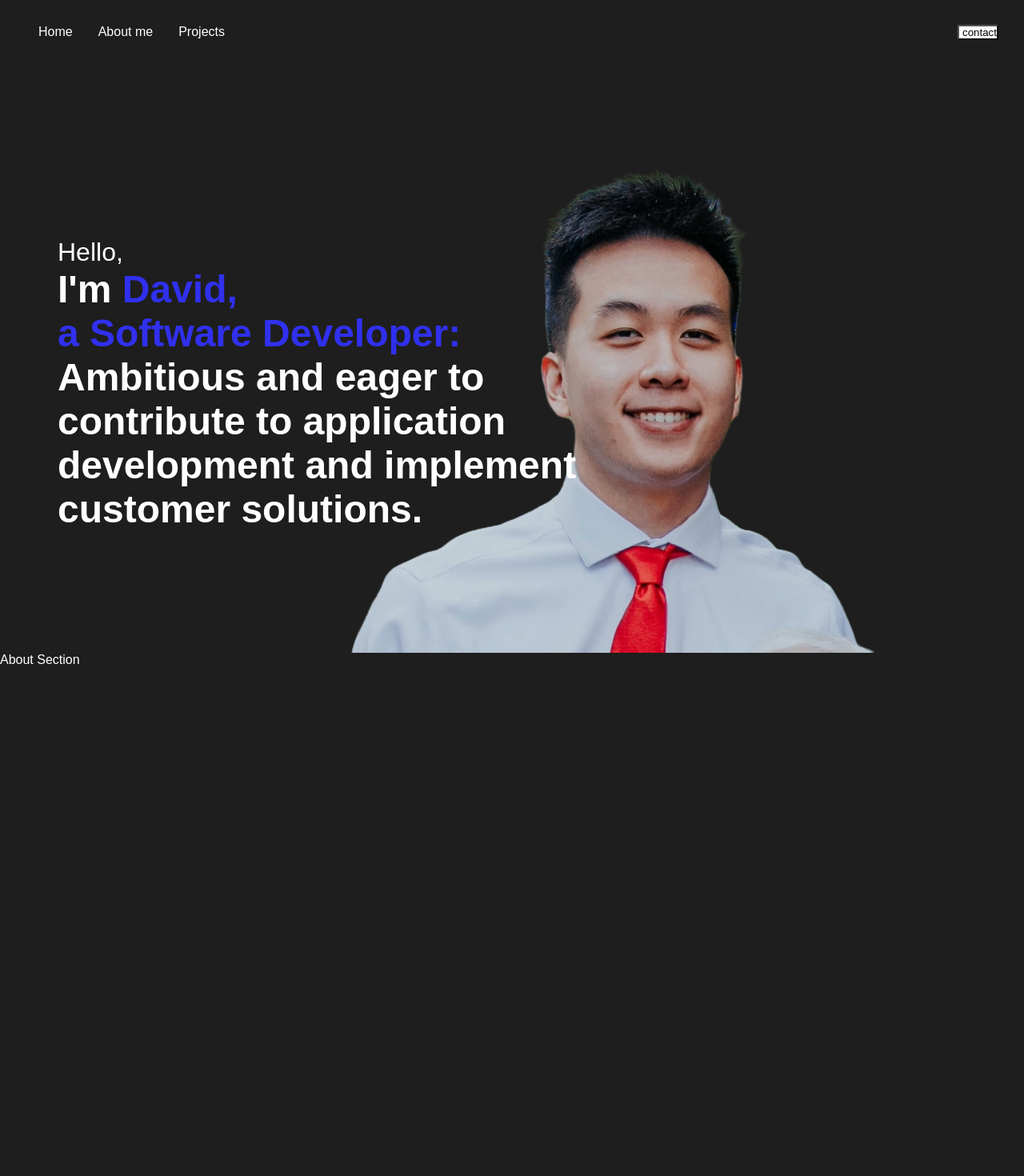
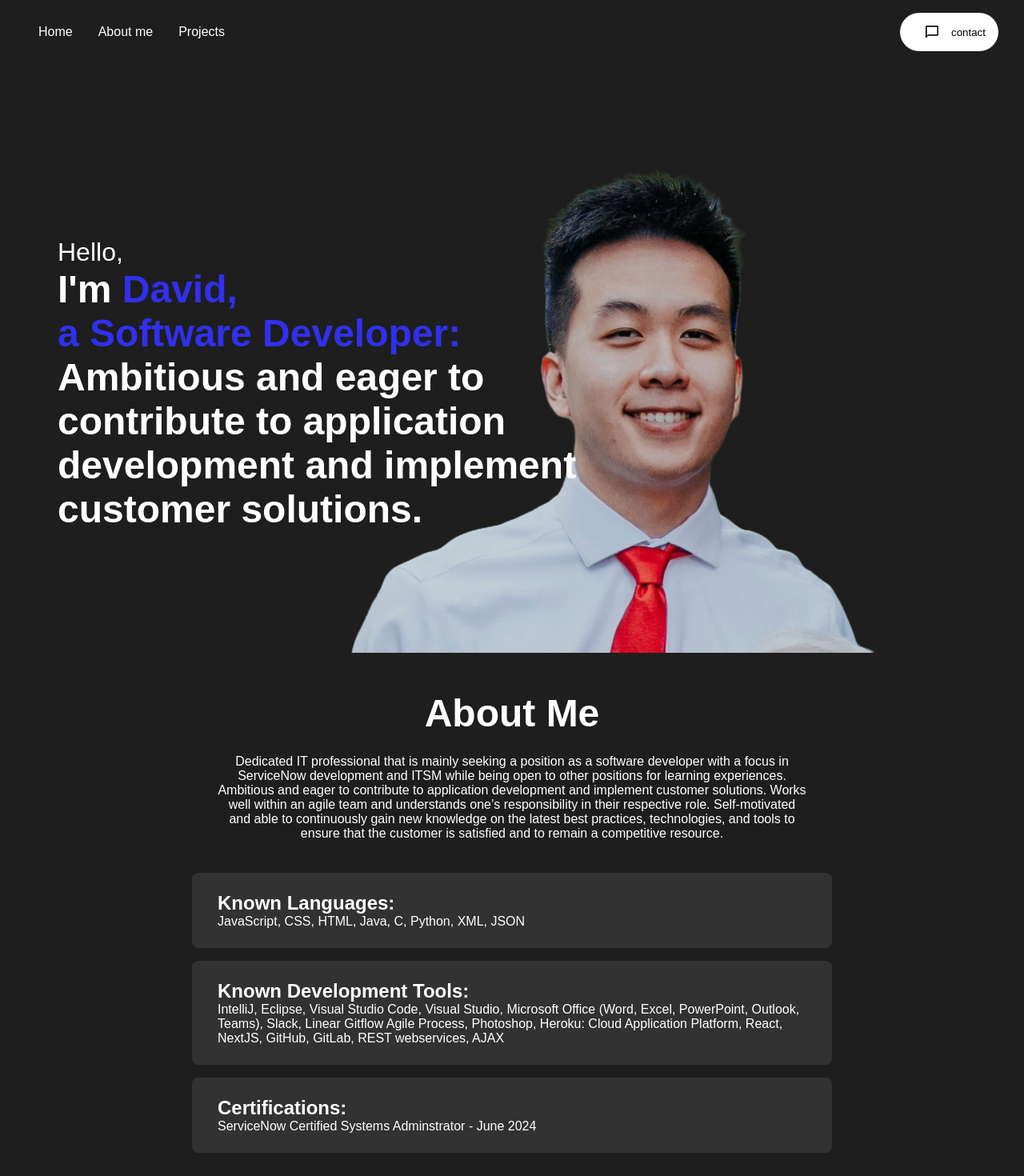
Before and after one commit to dth7/dh7_github_page, a React (Create React App) app: page / in a window 1280 px wide. Shown: the top 1470 px of the page at 80% size. Before the commit the page ends 834 px from the top, so only its background shows below. Built offline with nearby package versions, Linux system fonts and the light colour scheme.

Commit message:
Created skills section and about me, along with adding auto scroll to sections made

```diff
--- a/src/components/Navbar/navbar.css
+++ b/src/components/Navbar/navbar.css
@@ -1,4 +1,5 @@
 .navbar {
+    background: rgb(30,30,30);
     height: 5rem;
     width: 100vw;
     margin: 0 auto;
@@ -22,9 +23,21 @@
     border-bottom: 3px solid;
 }
 .desktopMenuButton {
+    display: flex;
+    align-items: center;
+    justify-content: center;
+    border: none;
+    padding: 0 1rem;
+    border-radius: 2rem;
     background: white;
+    color: black;
+    cursor: pointer;
 }
 
 .desktopMenuImage {
+    object-fit: cover;
+    height: 1rem;
+    width: 1 rem;
+    margin: 1rem;
     background-color: white;
 }
--- a/src/components/Navbar/navbar.js
+++ b/src/components/Navbar/navbar.js
@@ -2,15 +2,16 @@ import React from "react";
 import './navbar.css';
 import {Link } from 'react-scroll';
 import "./navbar.css";
+import contactImage from '../../assets/contact.png';
 const Navbar = () => {
     return (
         <nav className="navbar">
             <div className="desktopMenu">
-                <Link className="desktopMenuListItem">Home</Link>
-                <Link className="desktopMenuListItem">About me</Link>
+                <Link activeClass='active' to='intro' spy={true} smooth={true} offset={-100} duration={500} className="desktopMenuListItem">Home</Link>
+                <Link activeClass='active' to='skills' spy={true} smooth={true} offset={-100} duration={500} className="desktopMenuListItem">About me</Link>
                 <Link className="desktopMenuListItem">Projects</Link>
             </div>
-            <button className="desktopMenuButton"> <img src="" alt="" className="desktopMenuImage" /> contact </button>
+            <button className="desktopMenuButton"> <img src={contactImage} alt="" className="desktopMenuImage" /> contact </button>
         </nav>
     );
 }
--- a/src/components/Skills/skills.css
+++ b/src/components/Skills/skills.css
@@ -0,0 +1,41 @@
+#skills {
+    overflow: hidden;
+    width: 100vw;
+    max-width: 65rem;
+    display: flex;
+    flex-direction: column;
+    align-items: center;
+    justify-content: center;
+    text-align: center;
+    margin: 0 auto;
+}
+
+.skillTitle {
+    font-size: 3rem;
+    font-weight: 600;
+    padding-top: 3rem;
+    margin-bottom: 1.5rem;
+}
+
+.skillDesc {
+    font-weight: 300;
+    font-size: 1rem;
+    max-width: 50rem;
+    padding: 0 2rem;
+}
+
+.skillBars {
+    margin: 1.5rem;
+    width: 100vw;
+    max-width: 80%;
+    text-align: left;
+
+}
+
+.skillBar {
+    display: flex;
+    margin: 1rem;
+    padding: 1.5rem 2rem;
+    border-radius: 0.5rem;
+    background: rgb(50, 50, 50);
+}
--- a/src/components/Skills/skills.js
+++ b/src/components/Skills/skills.js
@@ -4,7 +4,28 @@ import './skills.css';
 const Skills = () => {
   return (
     <section id='skills'>
-      About Section
+      <span className="skillTitle"> About Me </span>
+      <span className="skillDesc"> Dedicated IT professional that is mainly seeking a position as a software developer with a focus in ServiceNow development and ITSM while being open to other positions for learning experiences. Ambitious and eager to contribute to application development and implement customer solutions. Works well within an agile team and understands one’s responsibility in their respective role. Self-motivated and able to continuously gain new knowledge on the latest best practices, technologies, and tools to ensure that the customer is satisfied and to remain a competitive resource. </span>
+      <div className="skillBars">
+        <div className="skillBar">
+            <div className="skillBarText">
+              <h1> Known Languages: </h1>
+              <p> JavaScript, CSS, HTML, Java, C, Python, XML, JSON </p>
+            </div>
+        </div>
+        <div className="skillBar">
+            <div className="skillBarText">
+              <h1> Known Development Tools: </h1>
+              <p> IntelliJ, Eclipse, Visual Studio Code, Visual Studio, Microsoft Office (Word, Excel, PowerPoint, Outlook, Teams), Slack, Linear Gitflow Agile Process, Photoshop, Heroku: Cloud Application Platform, React, NextJS, GitHub, GitLab, REST webservices, AJAX </p>
+            </div>
+        </div>
+        <div className="skillBar">
+            <div className="skillBarText">
+              <h1> Certifications: </h1>
+              <p> ServiceNow Certified Systems Adminstrator - June 2024 </p>
+            </div>
+        </div>
+      </div>
     </section>
 
   );
```
Also changed, not shown: src/assets/contact.png (added).
